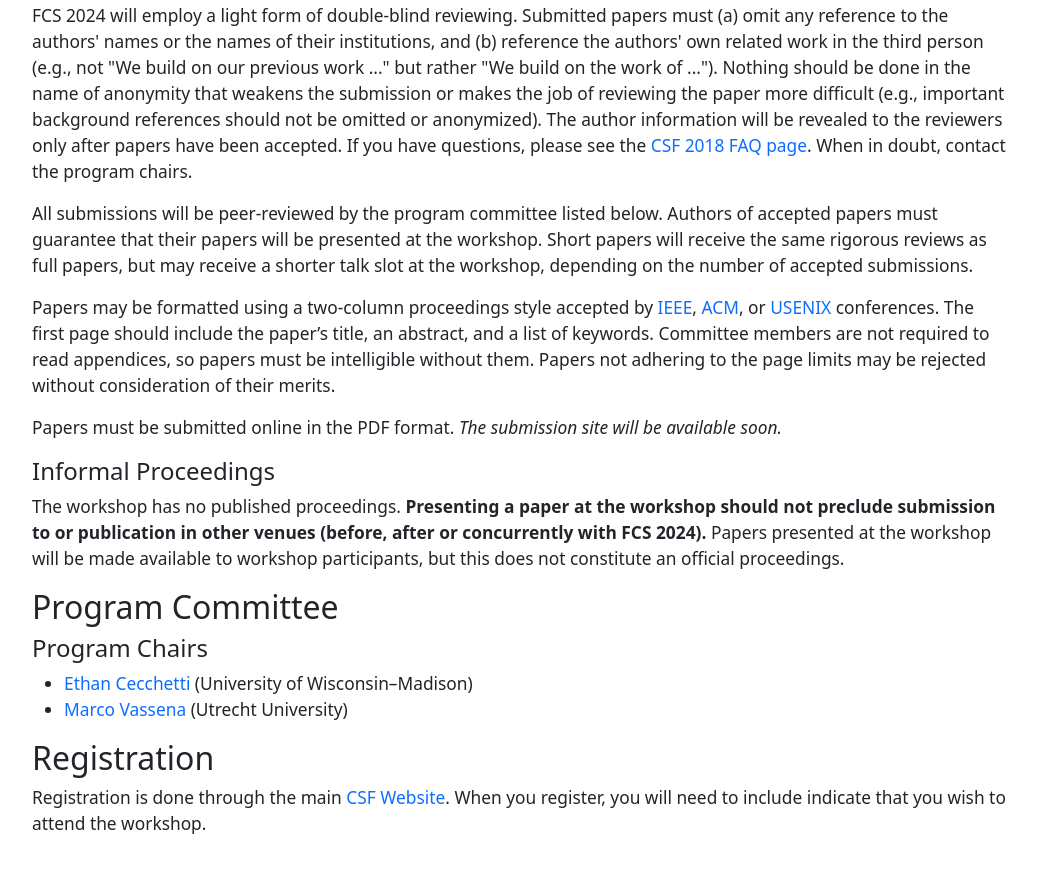
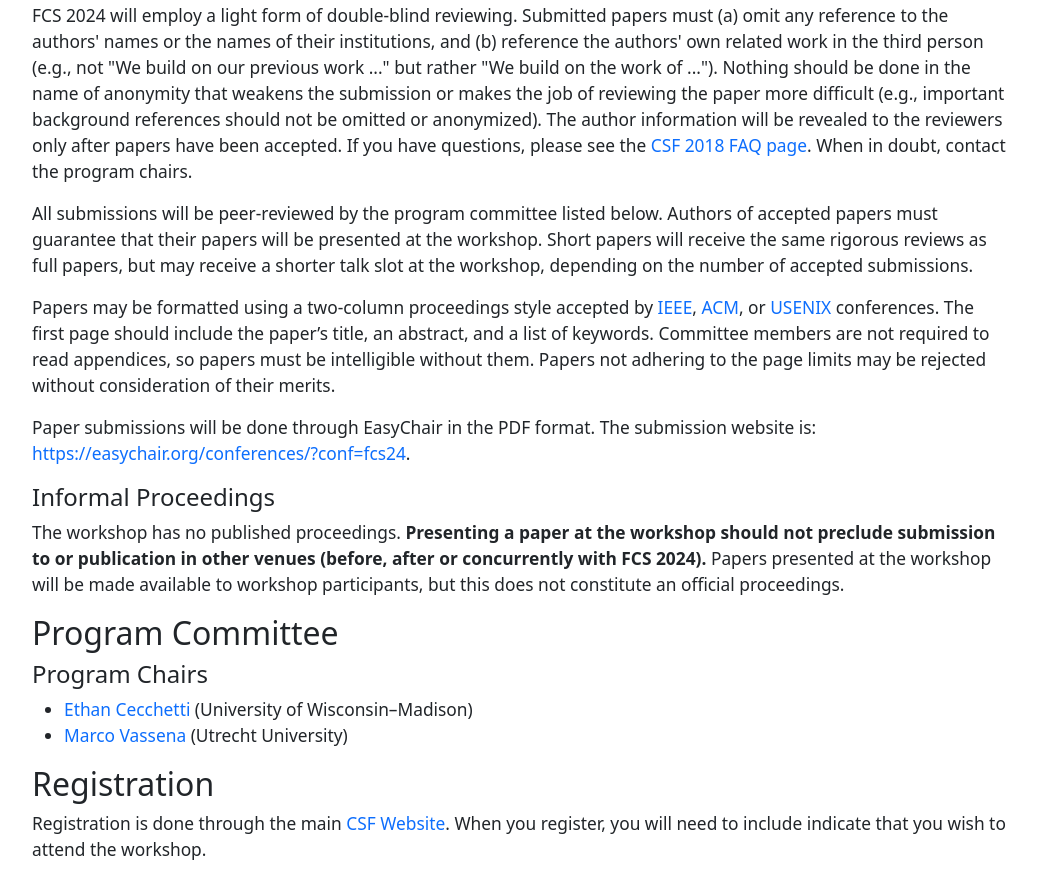
Before and after one commit to nachivpn/fcs2024, a plain HTML site: page index.html in a window 1280 px wide. Shown: the part 1875-2754 px from the top of the page, without its empty margins (120-1157 px from the left). Before the commit the page ends 2728 px from the top, so only its background shows below. Drawn offline with Linux system fonts and the light colour scheme.

Commit message:
adding EasyChair link to website

```diff
--- a/index.html
+++ b/index.html
@@ -226,8 +226,8 @@
         Papers not adhering to the page limits may be rejected without consideration of their merits.
 
       <p>
-        Papers must be submitted online in the PDF format.
-        <em>The submission site will be available soon.</em>
+        Paper submissions will be done through EasyChair in the PDF format.
+        The submission website is: <a href="https://easychair.org/conferences/?conf=fcs24">https://easychair.org/conferences/?conf=fcs24</a>.
       </p>
 
       <h4 id="proceedings">Informal Proceedings</h4>
```
